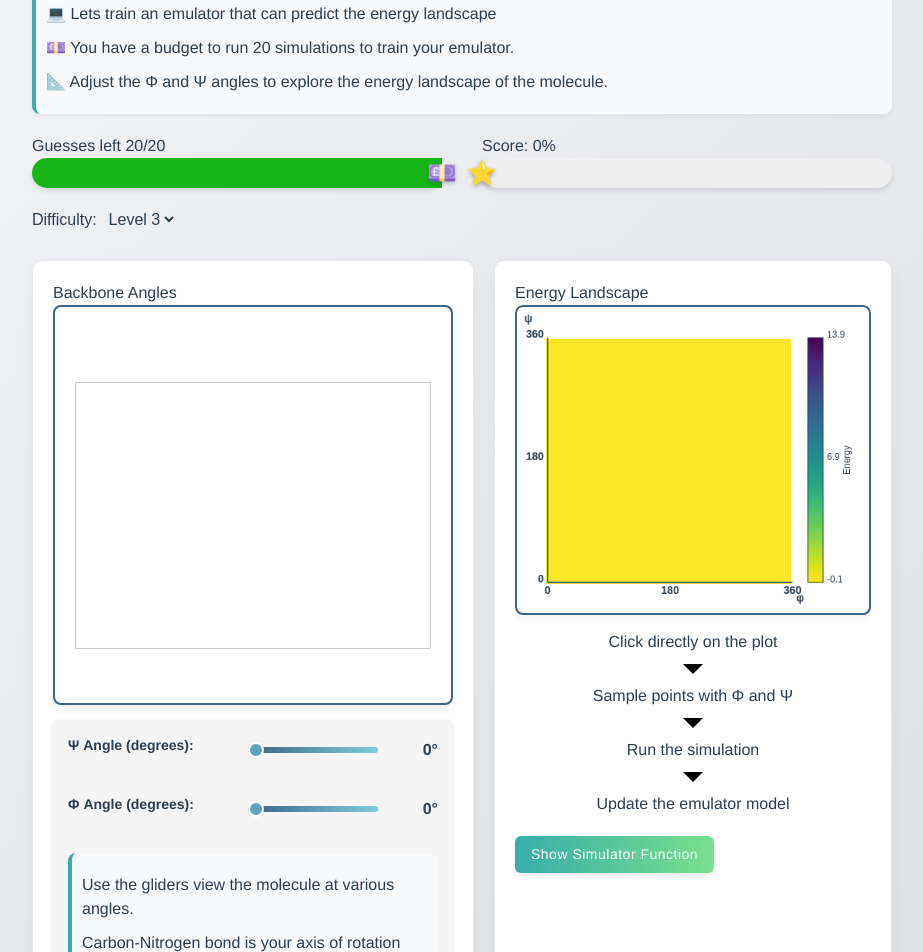
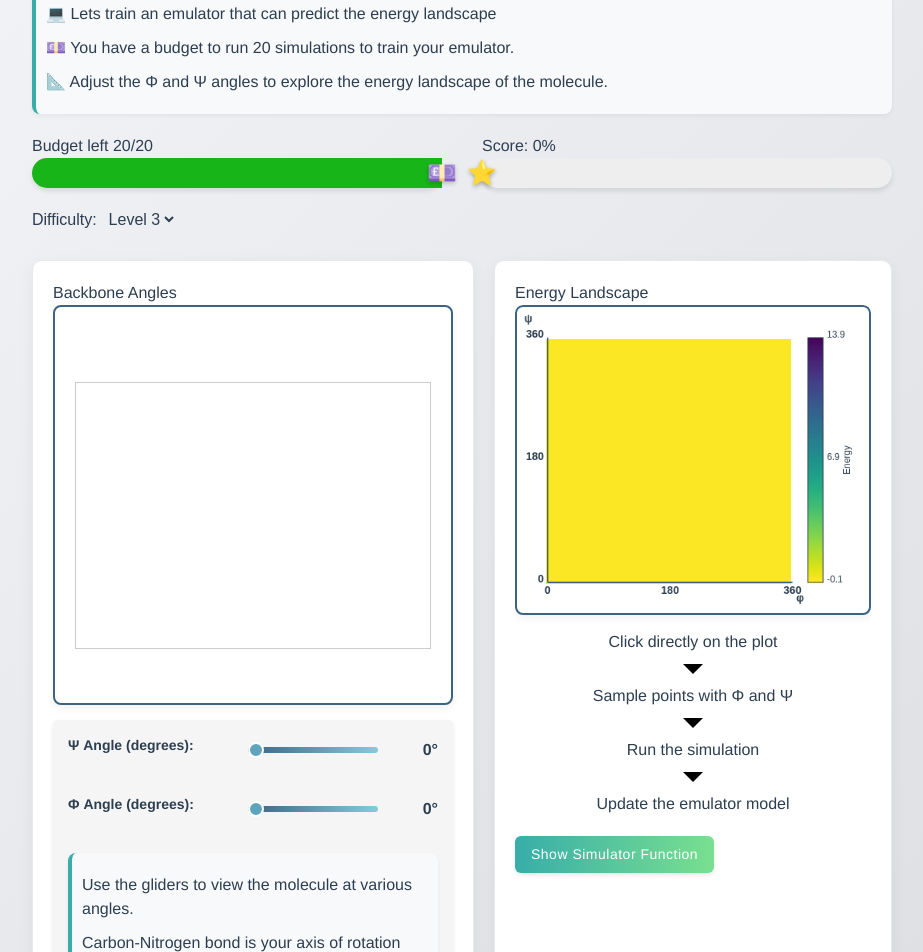
Before and after one commit to alan-turing-institute/gp-demo, a SvelteKit app: page /molecule in a window 1280 px wide. Shown: the part 240-1192 px from the top of the page, without its empty margins (178-1101 px from the left). Built offline with nearby package versions, Linux system fonts and the light colour scheme.

Commit message:
guesses -> budget

```diff
--- a/src/routes/molecule/+page.svelte
+++ b/src/routes/molecule/+page.svelte
@@ -672,7 +672,7 @@ function handleChange(event) {
   <div class="bars-container">
       <!-- Live Bar -->
       <div class="live-bar-container">
-          <div class="lives-label">Guesses left {lives}/20</div>
+          <div class="lives-label">Budget left {lives}/20</div>
           <div class="live-bar">
               <div class="lives-remaining" style="width: {Math.max(0, (lives / 20) * 100)}%"></div>
               <span class="heart" style="left: {Math.max(0, (lives / 20) * 100)}%">💷</span>
@@ -734,7 +734,7 @@ function handleChange(event) {
           </div>
       <!-- Move the instructional text here -->
       <div class="instruction">
-        <p> Use the gliders view the molecule at various angles. </p>
+        <p> Use the gliders to view the molecule at various angles. </p>
         <p> Carbon-Nitrogen bond is your axis of rotation </p>
       </div>
         </div>
```
